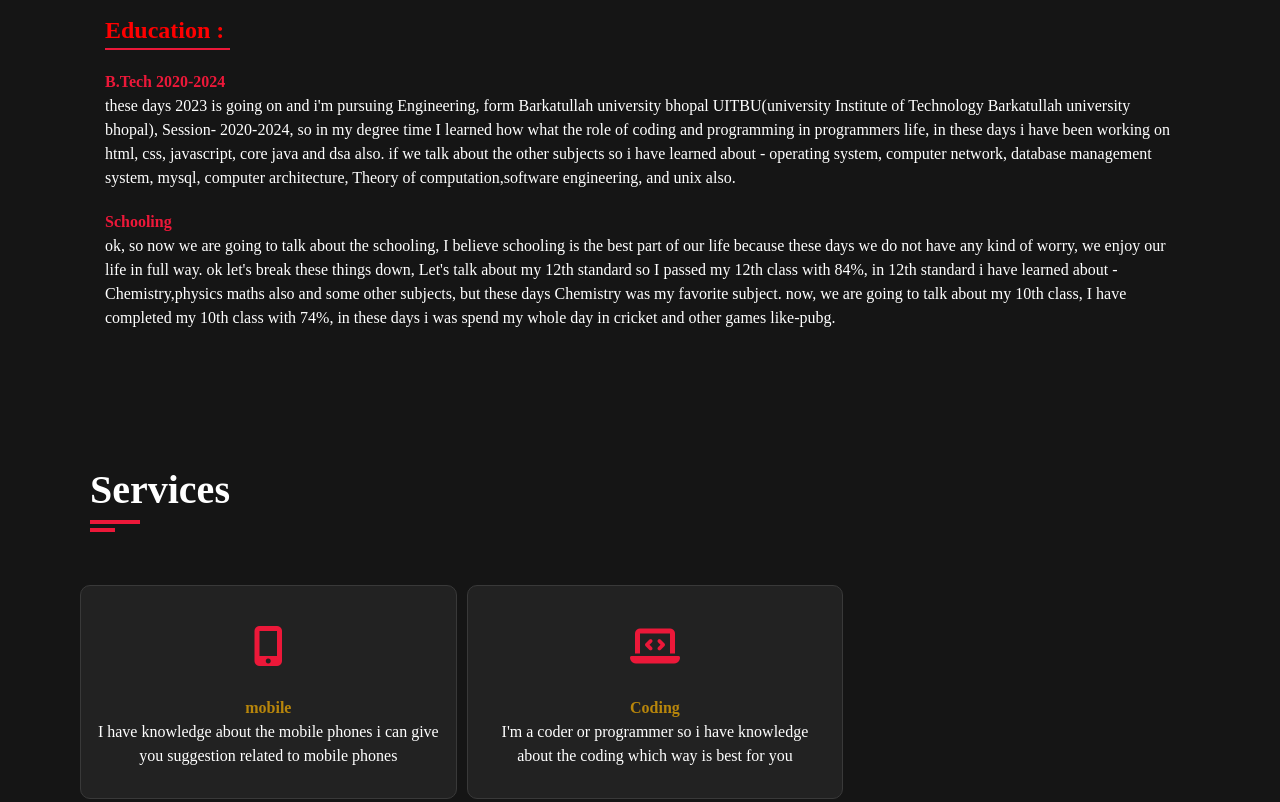
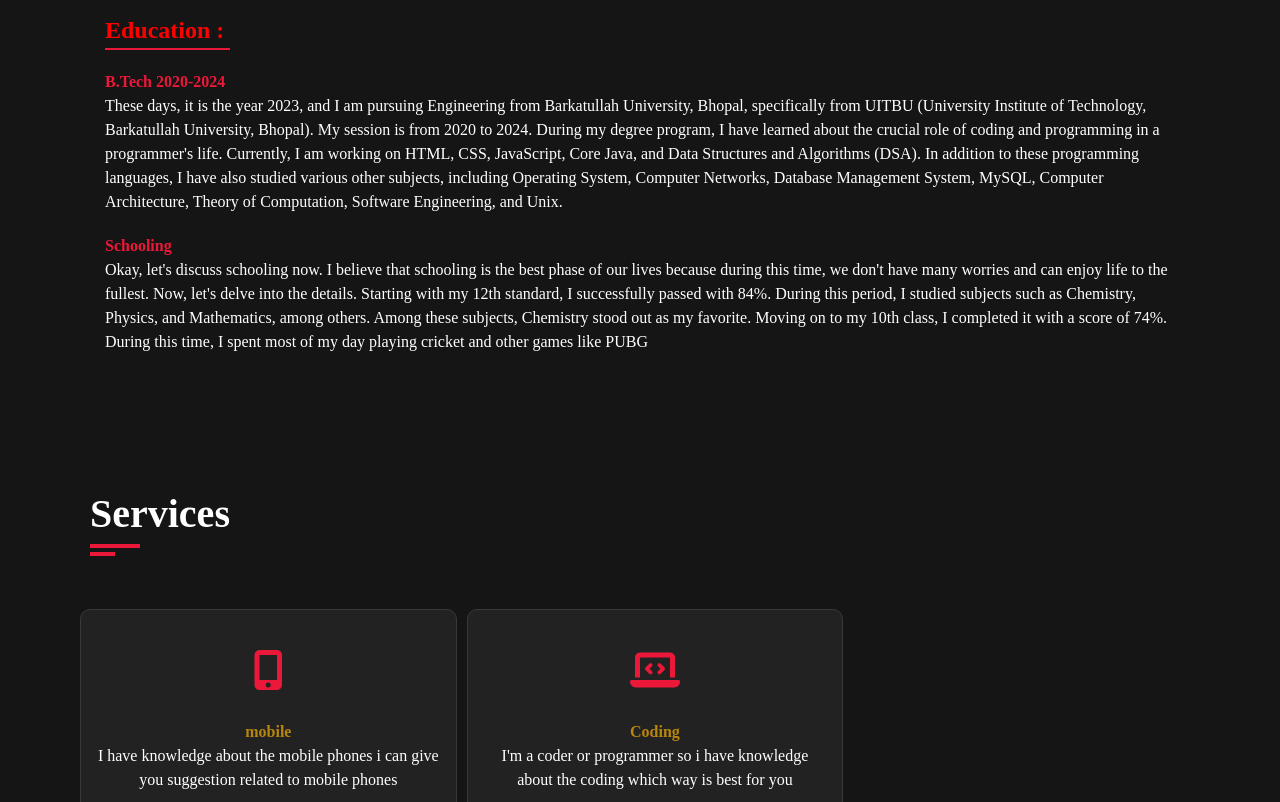
Before and after one commit to ratneshpatelr/portfolio_main, a plain HTML site: page index.html in a window 1280 px wide. Shown: the part 1844-2646 px from the top of the page. Drawn offline with nearby package versions, Linux system fonts and the light colour scheme; a web font is replaced by a local one.

Commit message:
initial commit

```diff
--- a/index.html
+++ b/index.html
@@ -455,37 +455,26 @@
 
  <h4>B.Tech 2020-2024</h4>
 
- <p>these days 2023 is going on and i'm pursuing Engineering, form Barkatullah university bhopal
+ <p>These days, it is the year 2023, and I am pursuing Engineering from Barkatullah University, Bhopal,
+    specifically from UITBU (University Institute of Technology, Barkatullah University, Bhopal). My session is
+    from 2020 to 2024. During my degree program, I have learned about the crucial role of coding and programming in
+    a programmer's life. Currently, I am working on HTML, CSS, JavaScript, Core Java, and Data Structures and
 
- UITBU(university Institute of Technology Barkatullah university bhopal), Session- 2020-2024,
+    Algorithms (DSA).
 
- so in my degree time I learned how what the role of coding and programming in programmers life,
-
- in these days i have been working on html, css, javascript, core java and dsa also.
-
- if we talk about the other subjects so i have learned about - operating system, computer network,
-
- database management system, mysql, computer architecture, Theory of computation,software engineering,
-
- and unix also.
-
+   In addition to these programming languages, I have also studied various other subjects, including Operating System,
+    Computer Networks, Database Management System, MySQL, Computer Architecture, Theory of Computation, Software
+    Engineering, and Unix.
  </p>
 
  <h4>Schooling</h4>
 
- <p>ok, so now we are going to talk about the schooling, I believe schooling is the best part of our life
-
- because these days we do not have any kind of worry, we enjoy our life in full way.
-
- ok let's break these things down, Let's talk about my 12th standard so I passed my 12th class with 84%,
-
- in 12th standard i have learned about - Chemistry,physics maths also and some other subjects, but these
-
- days Chemistry was my favorite subject.
-
- now, we are going to talk about my 10th class, I have completed my 10th class with 74%, in these days i was
-
- spend my whole day in cricket and other games like-pubg.
+ <p>Okay, let's discuss schooling now. I believe that schooling is the best phase of our lives because during this time,
+    we don't have many worries and can enjoy life to the fullest. Now, let's delve into the details. Starting with my
+    12th standard, I successfully passed with 84%. During this period, I studied subjects such as Chemistry, Physics,
+     and Mathematics, among others. Among these subjects, Chemistry stood out as my favorite.
+   Moving on to my 10th class, I completed it with a score of 74%. During this time, I spent most of my day playing
+   cricket and other games like PUBG
 
  </div>
 
--- a/style.css
+++ b/style.css
@@ -585,7 +585,8 @@ transition: all 0.3s ease;
     margin: 15px 0 5px;
 }
 .contact .contact-info-item p{
-    font-size: 16px;
+    overflow: hidden;
+    font-size: 10px;
     line-height: 25px;
     color: var(--text-black-700);
     font-weight: 400;
```
